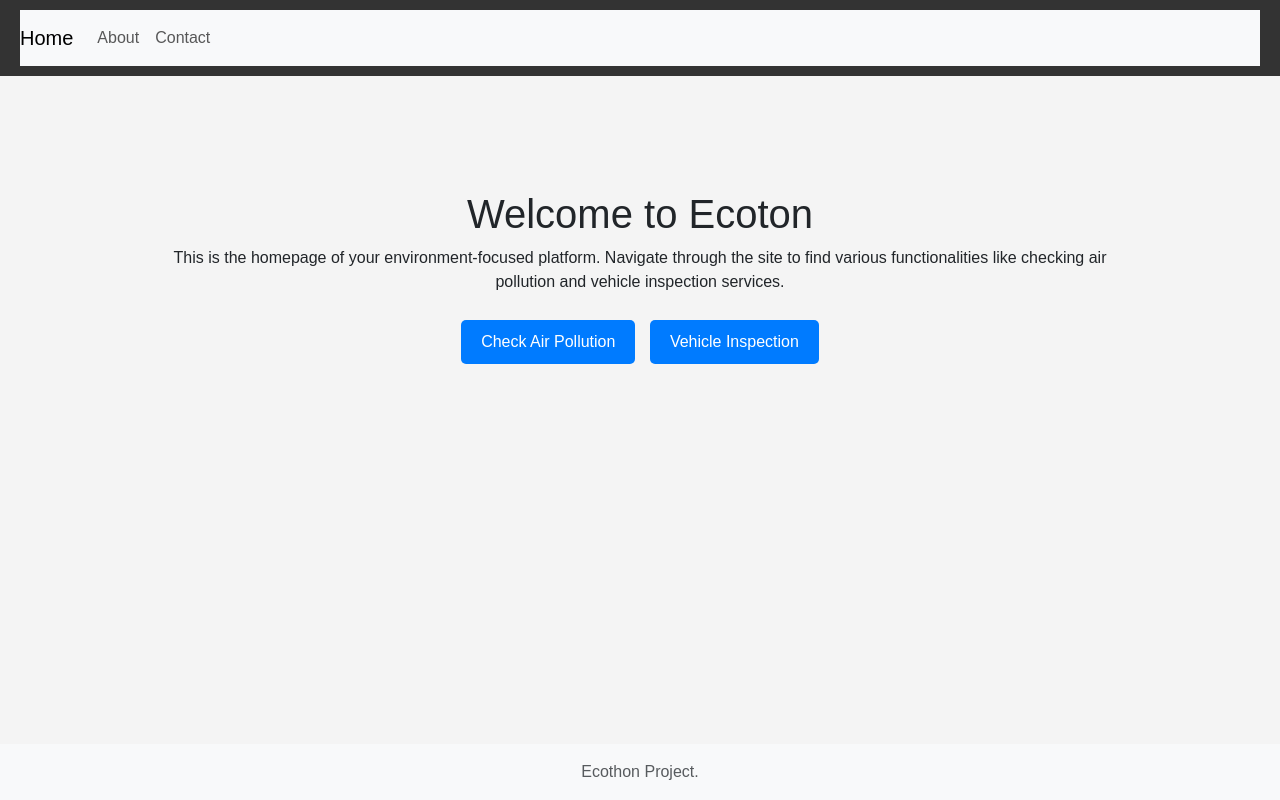
After one commit to LANneeer/ecothon, a Django app: page / in a window 1280 px wide. The commit adds this page. Run offline with Django 5.2, Linux system fonts and the light colour scheme; some libraries are stand-ins or nearby versions.

Commit message:
fix template urls

```diff
--- a/ecothon/urls.py
+++ b/ecothon/urls.py
@@ -16,10 +16,14 @@ Including another URLconf
 """
 from django.contrib import admin
 from django.urls import path
-from sensor.views import custom_login, start_inspection, check_air_pollution
+from sensor.views import custom_login, start_inspection, check_air_pollution, home, about, contact
 
 urlpatterns = [
     path("admin/", admin.site.urls),
+    path("", home, name='home'),
+    path("about/", home, name='about'),
+    path("contact/", home, name='contact'),
+    path("home/", home, name='home'),
     path('login/', custom_login, name='login'),
     path('inspection/', start_inspection, name='start_inspection'),
     path('check-air-pollution/', check_air_pollution, name='check_air_pollution'),
--- a/sensor/forms.py
+++ b/sensor/forms.py
@@ -1,5 +1,5 @@
 from django import forms
-
+from django.contrib.auth.forms import AuthenticationForm
 from users.models import Car
 
 
@@ -18,7 +18,8 @@ class CarForm(forms.ModelForm):
 class UploadFileForm(forms.Form):
     file = forms.FileField(widget=forms.ClearableFileInput(attrs={'class': 'form-control'}))
 
-class CustomLoginForm(forms.AuthenticationForm):
+
+class CustomLoginForm(AuthenticationForm):
     service_code = forms.CharField(max_length=100, required=True)
 
     class Meta:
--- a/sensor/views.py
+++ b/sensor/views.py
@@ -1,17 +1,24 @@
+from django.contrib.auth import authenticate, login
+from django.core.files.storage import FileSystemStorage
 from django.http import HttpResponse
 from django.shortcuts import render, redirect
 
 from sensor.forms import CarForm, UploadFileForm
 from sensor.models import AirQuality
-
-from django.contrib.auth import authenticate, login
 from .forms import CustomLoginForm, InspectionForm
-from django.core.files.storage import FileSystemStorage
 from .forms import PhotoUploadForm
 
 
 def home(request):
-    return render(request, 'base.html')
+    return render(request, 'home.html')
+
+
+def about(request):
+    return render(request, 'about.html')
+
+
+def contact(request):
+    return render(request, 'contact.html')
 
 
 def submit_car_info(request):
@@ -71,6 +78,7 @@ def custom_login(request):
         form = CustomLoginForm()
     return render(request, 'login.html', {'form': form})
 
+
 def start_inspection(request):
     if request.method == 'POST':
         form = InspectionForm(request.POST)
@@ -80,6 +88,7 @@ def start_inspection(request):
     else:
         form = InspectionForm()
     return render(request, 'start_inspection.html', {'form': form})
+
 
 def check_air_pollution(request):
     if request.method == 'POST':
--- a/static/css/custom.css
+++ b/static/css/custom.css
@@ -70,3 +70,59 @@ form button {
     border: none;
     cursor: pointer;
 }
+/* static/css/style.css */
+body {
+    font-family: Arial, sans-serif;
+    margin: 0;
+    background: #f4f4f4;
+}
+
+header {
+    background-color: #333;
+    padding: 10px 20px;
+}
+
+.navbar .logo, .navbar-right a {
+    color: white;
+    text-decoration: none;
+    padding: 0 15px;
+    font-size: 18px;
+}
+
+.navbar .logo {
+    font-weight: bold;
+}
+
+.navbar-right {
+    float: right;
+}
+
+.content-container {
+    text-align: center;
+    padding: 50px;
+}
+
+footer {
+    background-color: #333;
+    color: white;
+    text-align: center;
+    padding: 10px;
+    position: fixed;
+    width: 100%;
+    bottom: 0;
+}
+
+.btn {
+    padding: 10px 20px;
+    color: white;
+    background-color: #007bff;
+    border: none;
+    border-radius: 5px;
+    text-decoration: none;
+    display: inline-block;
+    margin: 10px 5px;
+}
+
+.btn:hover {
+    background-color: #0056b3;
+}
--- a/templates/check_air_pollution.html
+++ b/templates/check_air_pollution.html
@@ -1,4 +1,4 @@
-{% extends 'base_generic.html' %}
+{% extends 'base.html' %}
 
 {% block content %}
 <main>
--- /dev/null
+++ b/templates/home.html
@@ -0,0 +1,15 @@
+<!-- home.html -->
+{% extends 'base.html' %}
+
+{% block content %}
+<main>
+    <div class="content-container">
+        <h1>Welcome to Ecoton</h1>
+        <p>This is the homepage of your environment-focused platform. Navigate through the site to find various functionalities like checking air pollution and vehicle inspection services.</p>
+        <div>
+            <a href="{% url 'check_air_pollution' %}" class="btn btn-info">Check Air Pollution</a>
+            <a href="{% url 'start_inspection' %}" class="btn btn-info">Vehicle Inspection</a>
+        </div>
+    </div>
+</main>
+{% endblock %}
```
